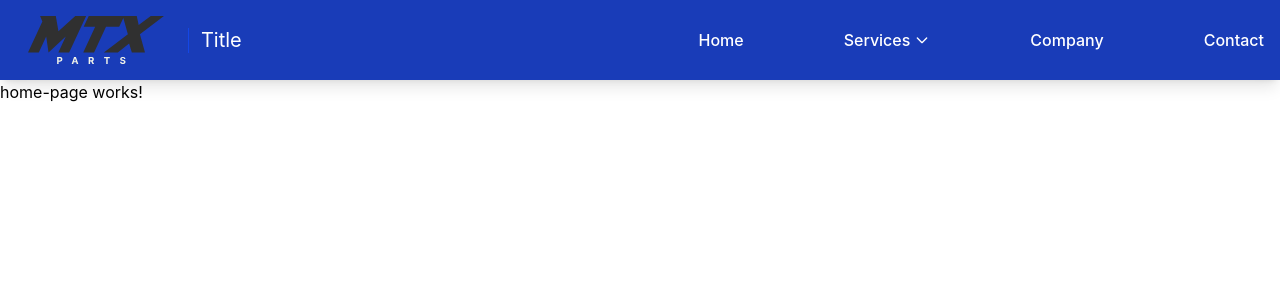
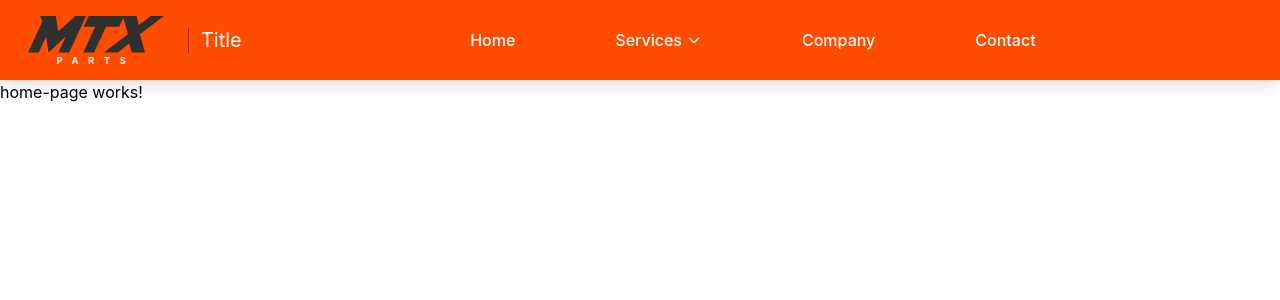
Before and after one commit to AlexdanTB/mtx-parts, an Angular app: page / in a window 1280 px wide. Shown: the top 300 px of the page. Built offline with nearby package versions, Linux system fonts and the light colour scheme.

Commit message:
feat: colores navbar

```diff
--- a/src/app/shared/navbar/navbar.html
+++ b/src/app/shared/navbar/navbar.html
@@ -1,4 +1,4 @@
-<nav class="bg-blue-800 shadow-lg font-sans sticky top-0 z-50">
+<nav class="bg-tiger-flame-500 shadow-lg font-sans sticky top-0 z-50">
     <div class="container mx-auto px-4 py-1">
         <div class="flex items-center justify-between">
 
@@ -10,7 +10,8 @@
                                 fill: #f1f3e9;
                             }
 
-      .cls-1, .cls-2 {
+                            .cls-1,
+                            .cls-2 {
                                 stroke-width: 0px;
                             }
 
@@ -20,23 +21,29 @@
                         </style>
                     </defs>
                     <g id="Capa_1-2" data-name="Capa 1">
-    <path class="cls-2" d="m82.12,0h18.82l-29.52,63.29h-18.76l12.89-27.65-29.91,27.72-4.06-27.65-12.83,27.59H0L24.94,9.73,21.01,0h27.26l4.58,26.43L82.12,0Z"/>
-    <polygon class="cls-2" points="236 0 213.17 0 192.14 15.66 188.84 0 167.09 0 164.57 0 105.47 0 96.7 18.76 116.62 18.76 95.93 63.29 114.69 63.29 135.44 18.76 158.32 18.76 165.51 3.37 173.4 31.65 131.7 63.29 155.96 63.29 175.56 47.57 180.29 63.29 203.12 63.29 194.29 31.65 236 0"/>
-    <path class="cls-1" d="m59.14,73.11c-.34-.61-.83-1.09-1.47-1.44-.64-.35-1.42-.52-2.33-.52h-4.74v12.01h2.54v-3.89h2.13c.92,0,1.71-.17,2.36-.51.65-.34,1.15-.81,1.49-1.42.34-.61.52-1.31.52-2.11s-.17-1.5-.51-2.11Zm-2.34,3.16c-.16.3-.4.54-.71.71-.32.17-.72.26-1.21.26h-1.72v-4h1.71c.49,0,.9.08,1.22.25.32.17.56.4.72.7s.24.65.24,1.05-.08.74-.24,1.05Z"/>
-    <path class="cls-1" d="m84.61,83.16h2.72l-4.14-12.01h-3.27l-4.14,12.01h2.72l.89-2.74h4.33l.89,2.74Zm-4.58-4.72l1.48-4.54h.09l1.48,4.54h-3.05Z"/>
-    <path class="cls-1" d="m111.94,83.16h2.8l-2.55-4.67s.08-.03.11-.04c.65-.31,1.15-.74,1.49-1.32.34-.57.52-1.26.52-2.05s-.17-1.48-.51-2.07-.83-1.04-1.47-1.37c-.64-.32-1.42-.48-2.32-.48h-4.74v12.01h2.54v-4.26h1.85l2.27,4.26Zm-4.13-9.93h1.71c.49,0,.89.07,1.22.21.32.14.56.35.72.62s.24.61.24,1.01-.08.73-.24.99c-.16.27-.4.47-.72.6-.32.13-.72.2-1.21.2h-1.72v-3.63Z"/>
-    <path class="cls-1" d="m132.16,73.25v-2.09h9.86v2.09h-3.68v9.91h-2.51v-9.91h-3.68Z"/>
-    <path class="cls-1" d="m166.67,74.61c-.05-.47-.25-.84-.6-1.1-.36-.26-.84-.39-1.45-.39-.41,0-.76.06-1.05.17-.29.12-.5.27-.65.48s-.23.43-.23.69c0,.22.04.4.14.56s.24.3.41.41.38.21.61.3c.23.08.48.16.74.21l1.08.26c.52.12,1,.27,1.44.47.44.2.82.44,1.14.72.32.29.57.62.75,1.01.18.39.27.83.27,1.33,0,.73-.19,1.37-.56,1.91-.37.54-.9.95-1.59,1.25-.69.29-1.53.44-2.51.44s-1.81-.15-2.53-.45c-.72-.3-1.28-.74-1.68-1.32-.4-.58-.61-1.31-.63-2.17h2.46c.03.4.14.74.35,1.01s.48.47.83.6c.35.13.74.2,1.18.2s.8-.06,1.12-.19c.32-.12.57-.3.74-.52s.26-.48.26-.77c0-.27-.08-.5-.24-.68-.16-.18-.39-.34-.69-.47-.3-.13-.67-.25-1.11-.35l-1.31-.33c-1.01-.25-1.81-.63-2.4-1.15s-.88-1.23-.87-2.12c0-.73.19-1.36.58-1.91.39-.54.93-.97,1.62-1.27.69-.3,1.47-.46,2.34-.46s1.67.15,2.34.46c.67.3,1.19.73,1.56,1.27.37.54.56,1.17.57,1.89h-2.43Z"/>
+                        <path class="cls-2"
+                            d="m82.12,0h18.82l-29.52,63.29h-18.76l12.89-27.65-29.91,27.72-4.06-27.65-12.83,27.59H0L24.94,9.73,21.01,0h27.26l4.58,26.43L82.12,0Z" />
+                        <polygon class="cls-2"
+                            points="236 0 213.17 0 192.14 15.66 188.84 0 167.09 0 164.57 0 105.47 0 96.7 18.76 116.62 18.76 95.93 63.29 114.69 63.29 135.44 18.76 158.32 18.76 165.51 3.37 173.4 31.65 131.7 63.29 155.96 63.29 175.56 47.57 180.29 63.29 203.12 63.29 194.29 31.65 236 0" />
+                        <path class="cls-1"
+                            d="m59.14,73.11c-.34-.61-.83-1.09-1.47-1.44-.64-.35-1.42-.52-2.33-.52h-4.74v12.01h2.54v-3.89h2.13c.92,0,1.71-.17,2.36-.51.65-.34,1.15-.81,1.49-1.42.34-.61.52-1.31.52-2.11s-.17-1.5-.51-2.11Zm-2.34,3.16c-.16.3-.4.54-.71.71-.32.17-.72.26-1.21.26h-1.72v-4h1.71c.49,0,.9.08,1.22.25.32.17.56.4.72.7s.24.65.24,1.05-.08.74-.24,1.05Z" />
+                        <path class="cls-1"
+                            d="m84.61,83.16h2.72l-4.14-12.01h-3.27l-4.14,12.01h2.72l.89-2.74h4.33l.89,2.74Zm-4.58-4.72l1.48-4.54h.09l1.48,4.54h-3.05Z" />
+                        <path class="cls-1"
+                            d="m111.94,83.16h2.8l-2.55-4.67s.08-.03.11-.04c.65-.31,1.15-.74,1.49-1.32.34-.57.52-1.26.52-2.05s-.17-1.48-.51-2.07-.83-1.04-1.47-1.37c-.64-.32-1.42-.48-2.32-.48h-4.74v12.01h2.54v-4.26h1.85l2.27,4.26Zm-4.13-9.93h1.71c.49,0,.89.07,1.22.21.32.14.56.35.72.62s.24.61.24,1.01-.08.73-.24.99c-.16.27-.4.47-.72.6-.32.13-.72.2-1.21.2h-1.72v-3.63Z" />
+                        <path class="cls-1" d="m132.16,73.25v-2.09h9.86v2.09h-3.68v9.91h-2.51v-9.91h-3.68Z" />
+                        <path class="cls-1"
+                            d="m166.67,74.61c-.05-.47-.25-.84-.6-1.1-.36-.26-.84-.39-1.45-.39-.41,0-.76.06-1.05.17-.29.12-.5.27-.65.48s-.23.43-.23.69c0,.22.04.4.14.56s.24.3.41.41.38.21.61.3c.23.08.48.16.74.21l1.08.26c.52.12,1,.27,1.44.47.44.2.82.44,1.14.72.32.29.57.62.75,1.01.18.39.27.83.27,1.33,0,.73-.19,1.37-.56,1.91-.37.54-.9.95-1.59,1.25-.69.29-1.53.44-2.51.44s-1.81-.15-2.53-.45c-.72-.3-1.28-.74-1.68-1.32-.4-.58-.61-1.31-.63-2.17h2.46c.03.4.14.74.35,1.01s.48.47.83.6c.35.13.74.2,1.18.2s.8-.06,1.12-.19c.32-.12.57-.3.74-.52s.26-.48.26-.77c0-.27-.08-.5-.24-.68-.16-.18-.39-.34-.69-.47-.3-.13-.67-.25-1.11-.35l-1.31-.33c-1.01-.25-1.81-.63-2.4-1.15s-.88-1.23-.87-2.12c0-.73.19-1.36.58-1.91.39-.54.93-.97,1.62-1.27.69-.3,1.47-.46,2.34-.46s1.67.15,2.34.46c.67.3,1.19.73,1.56,1.27.37.54.56,1.17.57,1.89h-2.43Z" />
                     </g>
                 </svg>
-                <div class="flex flex-col border-l border-blue-700 pl-3 overflow-hidden">
+                <div class="flex flex-col border-l border-tiger-flame-700 pl-3 overflow-hidden">
                     <span class="text-white font-normal text-base md:text-xl leading-tight truncate">Title</span>
                 </div>
             </div>
 
             <div class="lg:hidden">
                 <button (click)="isMenuOpen = !isMenuOpen"
-                    class="text-white p-2 hover:bg-blue-900 rounded-lg transition-colors">
+                    class="text-white p-2 hover:bg-tiger-flame-900 rounded-lg transition-colors">
                     <svg xmlns="http://www.w3.org/2000/svg" viewBox="0 0 24 24" fill="currentColor" class="size-6">
                         <path fill-rule="evenodd"
                             d="M3 6.75A.75.75 0 0 1 3.75 6h16.5a.75.75 0 0 1 0 1.5H3.75A.75.75 0 0 1 3 6.75ZM3 12a.75.75 0 0 1 .75-.75h16.5a.75.75 0 0 1 0 1.5H3.75A.75.75 0 0 1 3 12Zm0 5.25a.75.75 0 0 1 .75-.75h16.5a.75.75 0 0 1 0 1.5H3.75a.75.75 0 0 1-.75-.75Z"
@@ -46,7 +53,7 @@
                 </button>
             </div>
 
-            <div class="hidden lg:flex items-center gap-25">
+            <div class="hidden lg:flex items-center justify-center w-full gap-25">
                 <a href="#" class="text-white hover:text-lawn-green-400 font-medium transition-colors">Home</a>
 
                 <div class="relative group">
@@ -59,7 +66,7 @@
                     </button>
 
                     <div
-                        class="absolute left-0 mt-2 w-52 bg-blue-700 rounded-lg shadow-2xl opacity-50 invisible group-hover:opacity-100 group-hover:visible transition-all duration-200 border border-blue-900">
+                        class="absolute left-0 mt-2 w-52 bg-charcoal-brown-800 rounded-lg shadow-2xl opacity-50 invisible group-hover:opacity-100 group-hover:visible transition-all duration-200 border border-tiger-flame-900">
                         <a href="#" class="block px-4 py-3 text-white hover:text-lawn-green-400">Service 1</a>
                         <a href="#" class="block px-4 py-3 text-white hover:text-lawn-green-400">Service 2</a>
                         <a href="#" class="block px-4 py-3 text-white hover:text-lawn-green-400">Service 3</a>
@@ -73,13 +80,13 @@
         </div>
 
         <div [class.hidden]="!isMenuOpen"
-            class="lg:hidden mt-4 pb-4 border-t border-blue-800 animate-fade-in-down">
+            class="lg:hidden mt-4 pb-4 border-t border-charcoal-brown-800 animate-fade-in-down">
             <div class="flex flex-col gap-2 pt-4 font-medium">
-                <a href="#" class="text-white p-2 hover:bg-blue-900 rounded">Home</a>
+                <a href="#" class="text-white p-2 hover:bg-tiger-flame-900 rounded">Home</a>
 
                 <div>
                     <button (click)="isSubMenuOpen=!isSubMenuOpen"
-                        class="w-full flex justify-between items-center text-white p-2 hover:bg-blue-900 rounded">
+                        class="w-full flex justify-between items-center text-white p-2 hover:bg-tiger-flame-900 rounded">
                         Services
                         <svg class="w-4 h-4 transition-transform" [class.rotate-180]="isSubMenuOpen" fill="none"
                             stroke="currentColor" viewBox="0 0 24 24">
@@ -88,7 +95,7 @@
                     </button>
 
                     <div [class.hidden]="!isSubMenuOpen"
-                        class="bg-blue-900/50 ml-4 mt-1 rounded-lg border-l-2 border-lawn-green-500">
+                        class="bg-charcoal-brown-800 ml-4 mt-1 rounded-lg border-l-2">
                         <a href="#" class="block p-3 text-white/90 text-sm hover:text-lawn-green-400">Service 1</a>
                         <a href="#" class="block p-3 text-white/90 text-sm hover:text-lawn-green-400">Service 2</a>
                         <a href="#" class="block p-3 text-white/90 text-sm hover:text-lawn-green-400">Service 3</a>
@@ -96,8 +103,8 @@
                     </div>
                 </div>
 
-                <a href="#" class="text-white p-2 hover:bg-blue-900 rounded">Company</a>
-                <a href="#" class="text-white p-2 hover:bg-blue-900 rounded">Contact</a>
+                <a href="#" class="text-white p-2 hover:bg-tiger-flame-900 rounded">Company</a>
+                <a href="#" class="text-white p-2 hover:bg-tiger-flame-900 rounded">Contact</a>
             </div>
         </div>
     </div>
```
Lines whose indentation alone changed are shown as unchanged.
